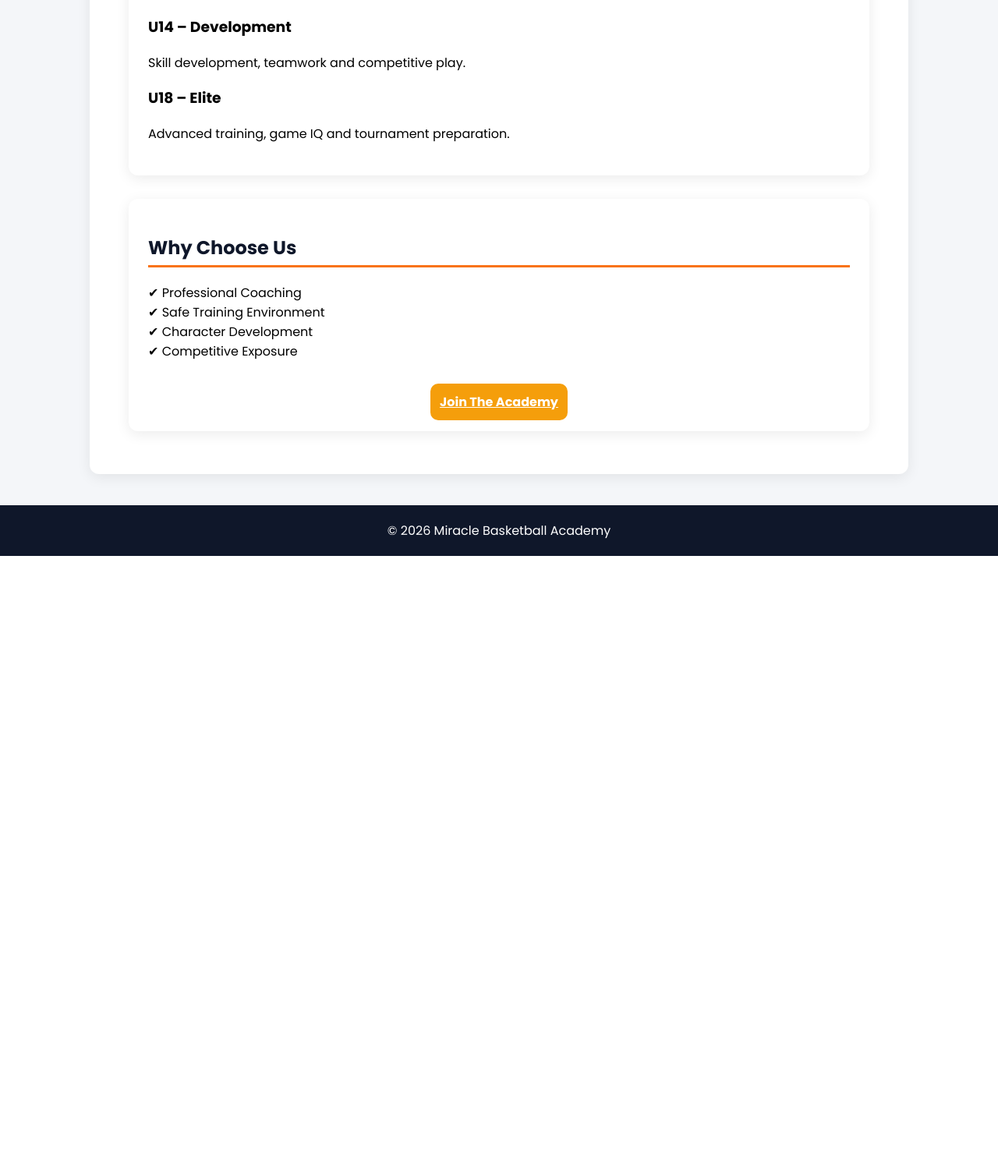
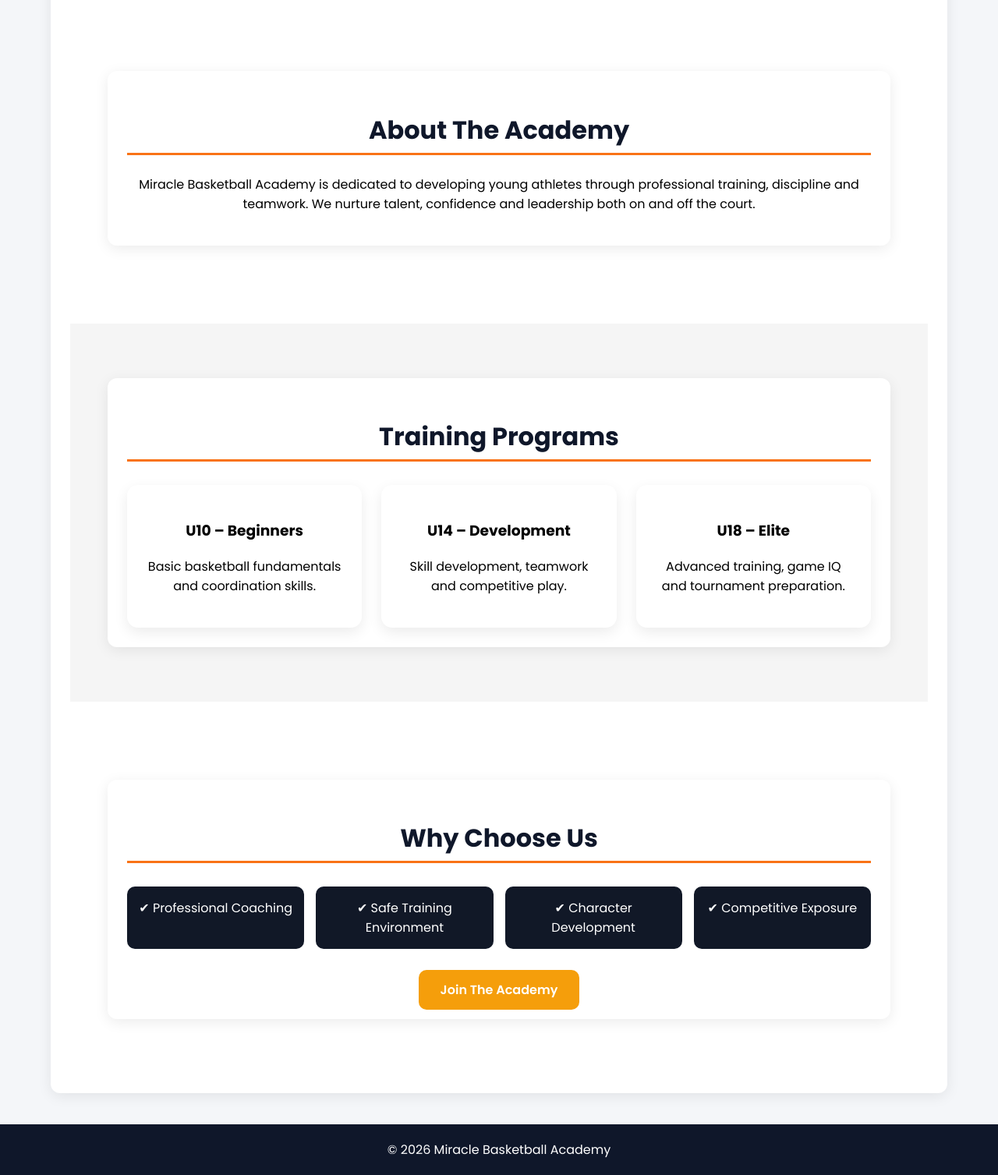
Before and after one commit to mccalsta/mba, a Flask app: page / in a window 1280 px wide. Shown: the part 709-2216 px from the top of the page at 78% size. Before the commit the page ends 1422 px from the top, so only its background shows below. Run offline with Flask 3, Linux system fonts and the light colour scheme.

Commit message:
Update style.css

```diff
--- a/static/css/style.css
+++ b/static/css/style.css
@@ -142,6 +142,100 @@ input {
     text-align: center;
 }
 
+/* HERO */
+.hero {
+    height: 75vh;
+    background: linear-gradient(rgba(0,0,0,.55), rgba(0,0,0,.55)),
+                url("https://images.unsplash.com/photo-1546519638-68e109498ffc?q=80&w=1600");
+    background-size: cover;
+    background-position: center;
+    display:flex;
+    align-items:center;
+    justify-content:center;
+    text-align:center;
+    color:white;
+}
+
+.hero h1 {
+    font-size: 52px;
+    margin-bottom: 10px;
+}
+
+.hero p {
+    font-size: 20px;
+    margin-bottom: 25px;
+}
+
+/* BUTTONS */
+.btn-primary {
+    background:#f59e0b;
+    color:white;
+    padding:14px 28px;
+    border-radius:10px;
+    text-decoration:none;
+    font-weight:600;
+    transition:.25s;
+}
+
+.btn-primary:hover {
+    background:#d97706;
+}
+
+/* SECTIONS */
+.section {
+    padding:70px 20px;
+}
+
+.section.gray {
+    background:#f5f5f5;
+}
+
+.container {
+    max-width:1100px;
+    margin:auto;
+    text-align:center;
+}
+
+.section h2 {
+    margin-bottom:25px;
+    font-size:32px;
+}
+
+/* CARDS */
+.cards {
+    display:grid;
+    grid-template-columns:repeat(auto-fit,minmax(240px,1fr));
+    gap:25px;
+    margin-top:30px;
+}
+
+.card {
+    background:white;
+    padding:25px;
+    border-radius:14px;
+    box-shadow:0 6px 18px rgba(0,0,0,0.08);
+    transition:.25s;
+}
+
+.card:hover {
+    transform:translateY(-6px);
+}
+
+/* FEATURES */
+.features {
+    display:grid;
+    grid-template-columns:repeat(auto-fit,minmax(200px,1fr));
+    gap:15px;
+    margin-top:30px;
+}
+
+.feature {
+    background:#111827;
+    color:white;
+    padding:15px;
+    border-radius:10px;
+}
+
 /* FOOTER */
 .footer{
     text-align:center;
```
